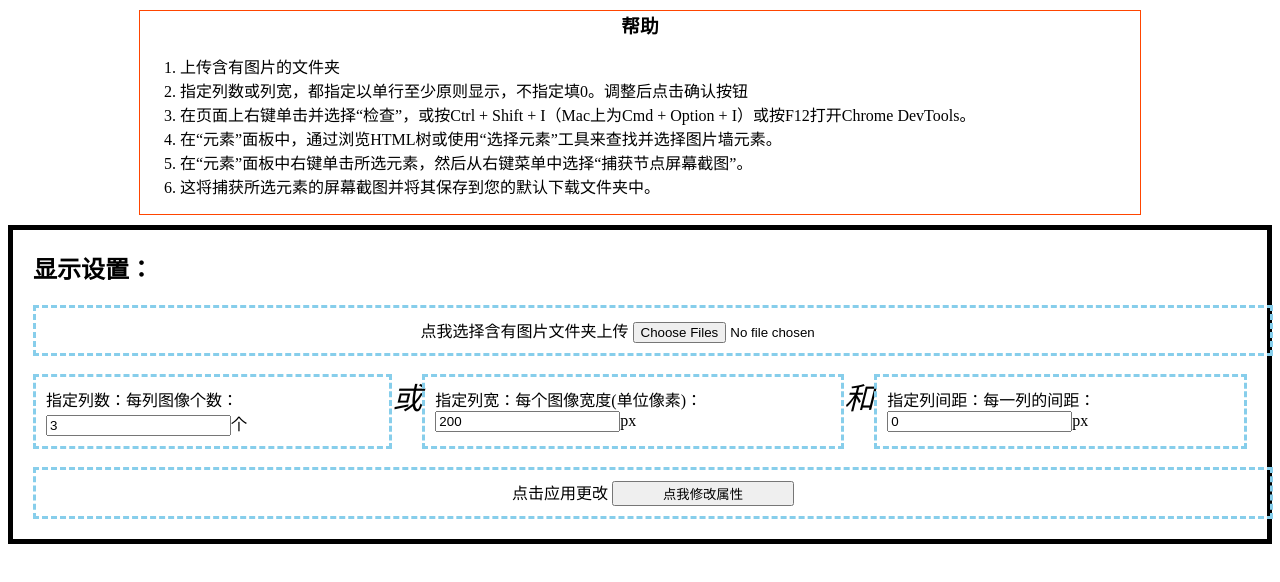
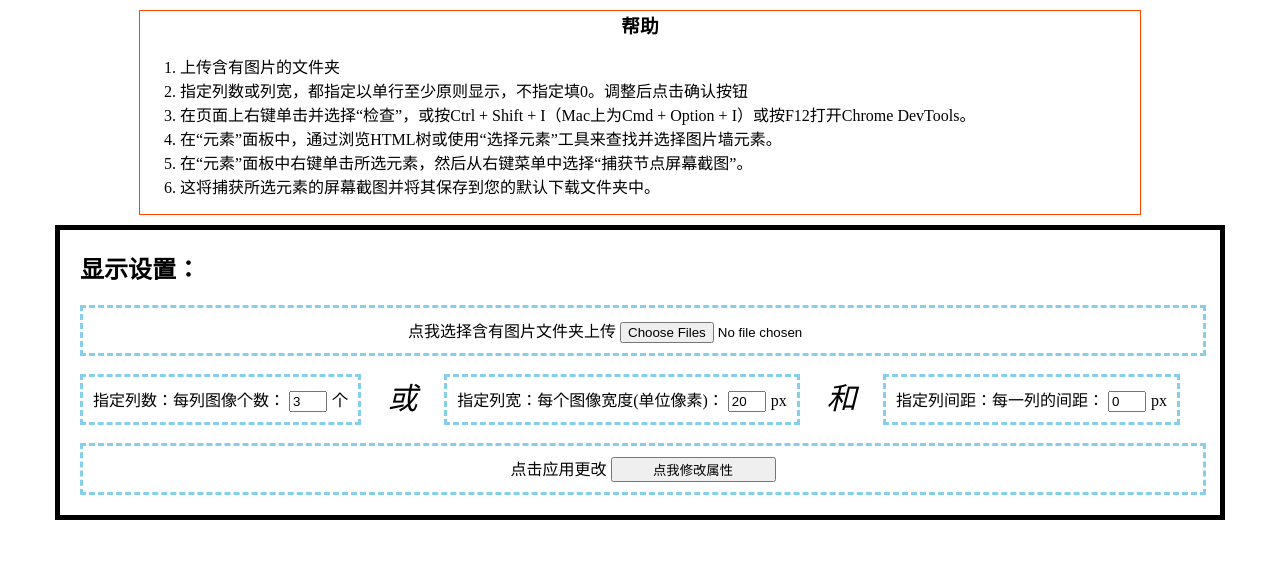
Before and after one commit to lincriy/helper, a plain HTML site: page index.html in a window 1280 px wide. Drawn offline with Linux system fonts and the light colour scheme.

Commit message:
Update index.html

```diff
--- a/index.html
+++ b/index.html
@@ -11,12 +11,15 @@
         }
         .configure {
             border: 5px solid black;
-            padding: 0 20px 20px 20px;
+            padding: 0 40px 20px 20px;
+            width: 1100px;
+            margin: 0 auto;
             margin-bottom: 10px;
         }
         .configure label {
             border: 3px dashed skyblue;
             padding: 10px;
+
         }
         .content {
             display: flex;
@@ -34,7 +37,10 @@
             display: block;
             width: 100%;
             text-align: center;
-
+        }
+        input {
+            width: 30px;
+            margin-right: 5px;
         }
     </style>
 
@@ -55,7 +61,7 @@
         <h2>显示设置：</h2>
         <label>
             点我选择含有图片文件夹上传
-            <input type="file" id="fileInput" webkitdirectory directory multiple>
+            <input type="file" id="fileInput" webkitdirectory directory multiple style="width:auto;">
         </label><br>
         <div class="content">
         <label>
```
